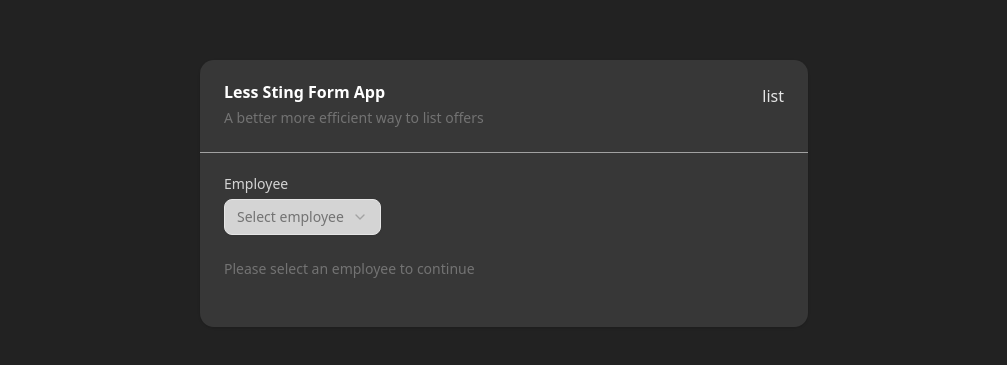
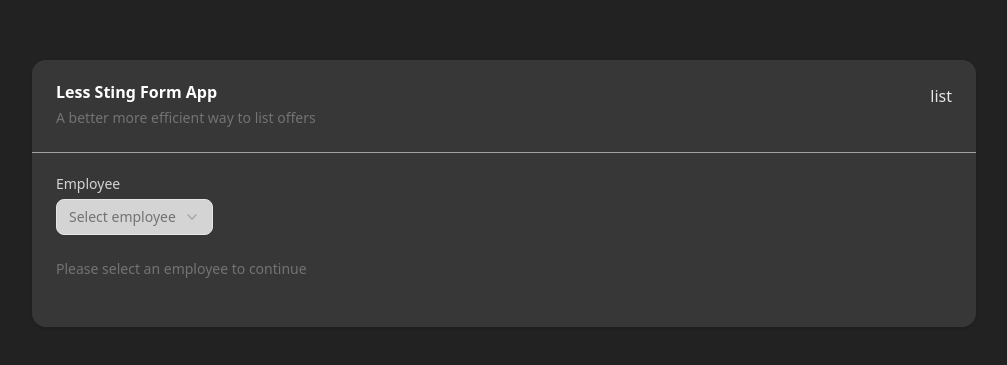
Before and after one commit to Maliikx/less_sting, a Next.js app: page / in a window 1280 px wide. Shown: the part 207-572 px from the top of the page, without its empty margins (136-1143 px from the left). Built offline with nearby package versions, Linux system fonts and the light colour scheme.

Commit message:
added more options & changed card width

```diff
--- a/app/listingForm.tsx
+++ b/app/listingForm.tsx
@@ -121,8 +121,8 @@ const ListingForm = () => {
   }
 
   return (
-    <section className="flex  w-[60%] rounded-2xl items-center justify-center p-20">
-            <Card  className="bg-neutral-700/70 border-0 w-full ">
+    <section className="flex   w-full max-w-300 px-[10%] py-20 rounded-2xl items-center justify-center ">
+            <Card  className="bg-neutral-700/70 border-0 w-full  ">
 
           <CardHeader className="border-b-neutral-400 border-b">
             <CardTitle className=" text-white">Less Sting Form App</CardTitle>
@@ -147,7 +147,7 @@ const ListingForm = () => {
                             </SelectTrigger>
                           </FormControl>
                           <SelectContent className="bg-neutral-200">
-                            {["M", "V", "G", "S", "T"].map(e => (
+                            {["M", "V", "G", "GS", "S", "R"].map(e => (
                               <SelectItem key={e} value={e}>{e}</SelectItem>
                             ))}
                           </SelectContent>
```
